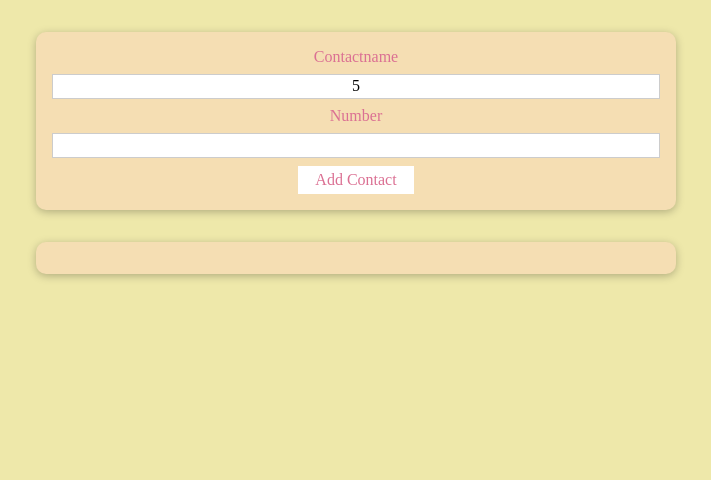
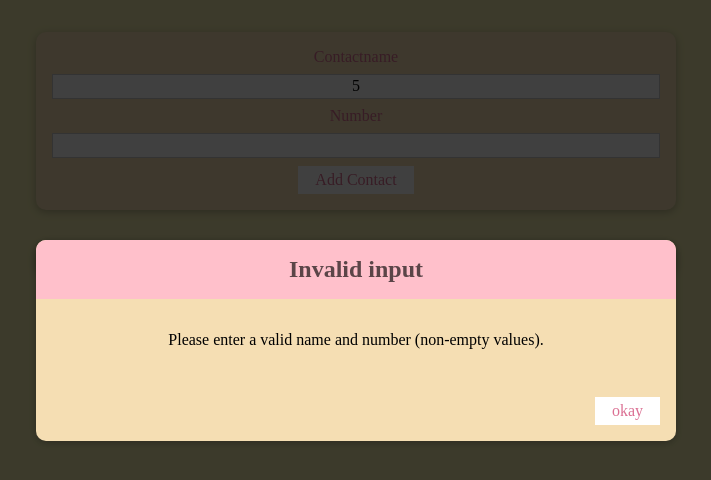
Before and after one commit to FirdausJawed/contact-diary, a React (Create React App) app in the folder 01-starting-project/: page / in a window 1280 px wide. Both pictures are taken after typing "Sample", "5" into the empty fields and a click on the button "Add Contact". Shown: the top 480 px of the page, without its empty margins (284-995 px from the left). Built offline with nearby package versions, Linux system fonts and the light colour scheme.

Commit message:
app. completed

```diff
--- /dev/null
+++ b/01-starting-project/src/components/UI/ErrorModal.js
@@ -0,0 +1,25 @@
+import React from 'react';
+import Card from './Card';
+import Button from './Button';
+import classes from './ErrorModal.module.css';
+
+
+const ErrorModal = (props) => {
+    return (
+      <div>
+        <div className={classes.backdrop} />
+        <Card className = {classes.modal}>
+            <header className = {classes.header}>
+                <h2>{props.title}</h2>
+            </header>
+            <div className = {classes.content}>
+                <p>{props.message}</p>
+            </div>
+            <footer className = {classes.actions}>
+                <Button>okay</Button>
+            </footer>
+        </Card>
+      </div>
+    )
+}
+export default ErrorModal;
--- /dev/null
+++ b/01-starting-project/src/components/UI/ErrorModal.module.css
@@ -0,0 +1,45 @@
+.backdrop {
+    position: fixed;
+    top: 0;
+    left: 0;
+    width: 100%;
+    height: 100vh;
+    z-index: 10;
+    background: rgba(0, 0, 0, 0.75);
+  }
+
+  .modal {
+    position: fixed;
+    top: 30vh;
+    left: 10%;
+    width: 80%;
+    z-index: 100;
+    overflow: hidden;
+  }
+
+  .header {
+    background: pink;
+    padding: 1rem;
+  }
+
+  .header h2 {
+    margin: 0;
+    color: rgba(0, 0, 0, 0.644);
+  }
+
+  .content {
+    padding: 1rem;
+  }
+
+  .actions {
+    padding: 1rem;
+    display: flex;
+    justify-content: flex-end;
+  }
+
+  @media (min-width: 768px) {
+    .modal {
+      left: calc(50% - 20rem);
+      width: 40rem;
+    }
+  }
--- a/01-starting-project/src/components/User/AddUser.js
+++ b/01-starting-project/src/components/User/AddUser.js
@@ -2,10 +2,11 @@
 import Card from '../UI/Card';
 import classes from './AddUser.module.css';
 import Button from '../UI/Button';
+import ErrorModal from '../UI/ErrorModal';
  function AddUser (props){
   const [enteredUsername,setEnteredUsername]=useState('');
   const [enteredAge,setEnteredAge]=useState('');
-
+  const [error,setError]=useState();
 
   const usernameChangeHandler = (event) => {
     setEnteredUsername(event.target.value);
@@ -18,9 +19,17 @@
   const addUserHandler = (event) => {
       event.preventDefault();
       if (enteredUsername.trim.length===0 || enteredAge.trim.length===0){
+        setError({
+          title:"Invalid input",
+          message: "Please enter a valid name and number (non-empty values)."
+        })
         return;
       }
       if(+enteredAge<1){
+        setError({
+          title:"Invalid number!!",
+          message: "Please enter a valid number!"
+        })
         return;
       }
       props.onAddUser(enteredUsername,enteredAge);
@@ -30,6 +39,7 @@
 
     return (
         <div>
+        {error && <ErrorModal title={error.title} message={error.message}/>}
       <Card className ={classes.input}>
         <form onSubmit = {addUserHandler}>
           <label htmlFor="username">Contactname</label>
```
